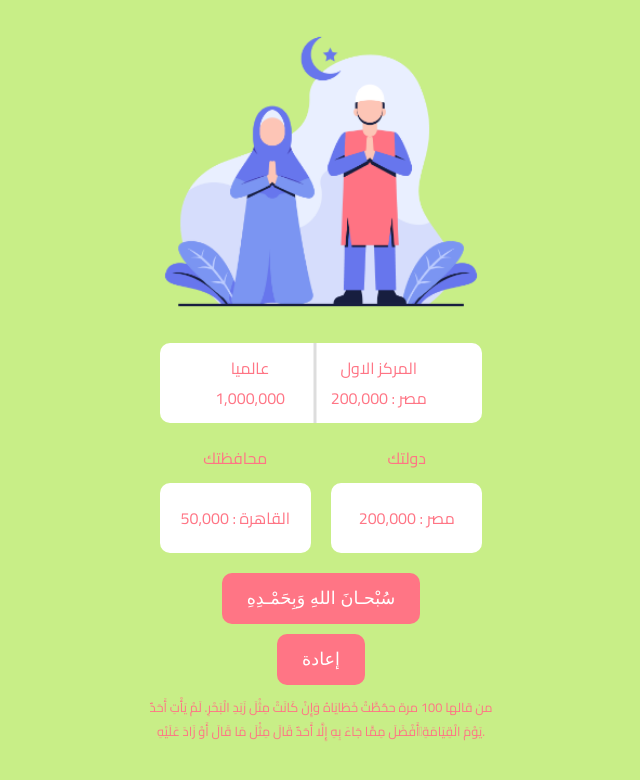
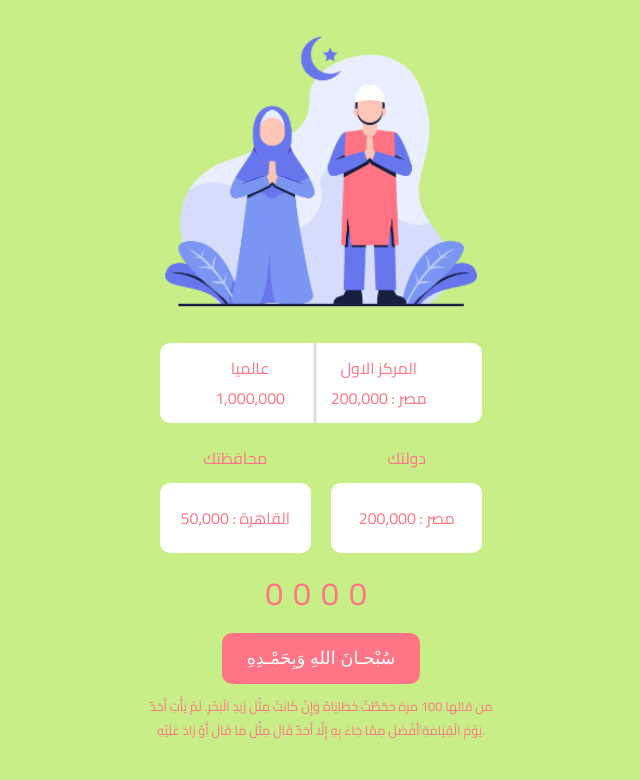
Before and after one commit to MuhammadFarouk12/myPraiseClick-App, a plain HTML site: page index.html in a window 1280 px wide. Shown: the whole page, without its empty margins (319-959 px from the left). Drawn offline with Linux system fonts and the light colour scheme.

Commit message:
Remove Reset Button

```diff
--- a/index.html
+++ b/index.html
@@ -57,9 +57,6 @@
 	<button type="submit" onclick="increment()" class="n__ btn">
 		سُبْحـانَ اللهِ وَبِحَمْـدِهِ
 	</button>
-	<button type="reset" onclick="reset()" class="n__ btn">
-		إعادة
-	</button>
 	<div class="aya-quran1">
 		<span>من قالها 100 مرة ححُطَّتْ خَطَايَاهُ وَإِنْ كَانَتْ مِثْلَ زَبَدِ الْبَحْرِ. لَمْ يَأْتِ أَحَدٌ <br/>يَوْمَ الْقِيَامَةِ  ِأَفْضَلَ مِمَّا جَاءَ بِهِ إِلَّا أَحَدٌ قَالَ مِثْلَ مَا قَالَ أَوْ زَادَ عَلَيْهِ.</span>
 	</div>
--- a/js/script.js
+++ b/js/script.js
@@ -1,4 +1,4 @@
-let clicks = localStorage.getItem('clicks')!='undefined'?localStorage.getItem('clicks'):0;
+let clicks = localStorage.getItem('clicks') ? localStorage.getItem('clicks') : '0000';
 function upadateLocalStorageBy(value){
     localStorage.setItem('clicks', value);
     document.getElementById('clicks').innerHTML = value;
@@ -8,7 +8,3 @@ function increment(){
     clicks++;
     upadateLocalStorageBy(clicks)
 };
-function reset(){
-    clicks = 0;
-    upadateLocalStorageBy(clicks);
-}
```
